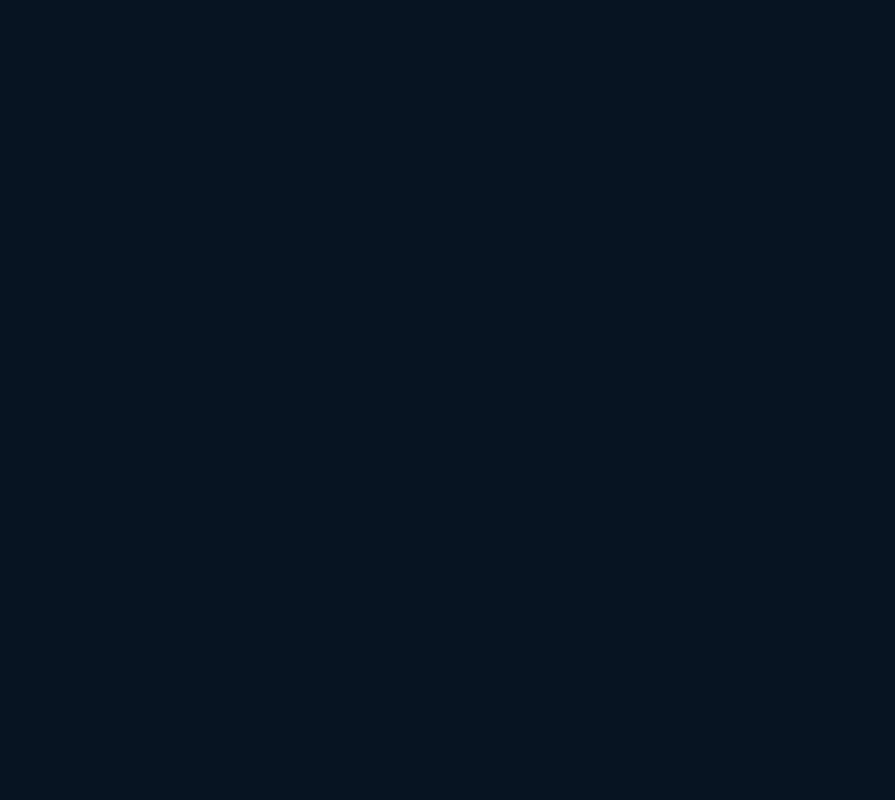
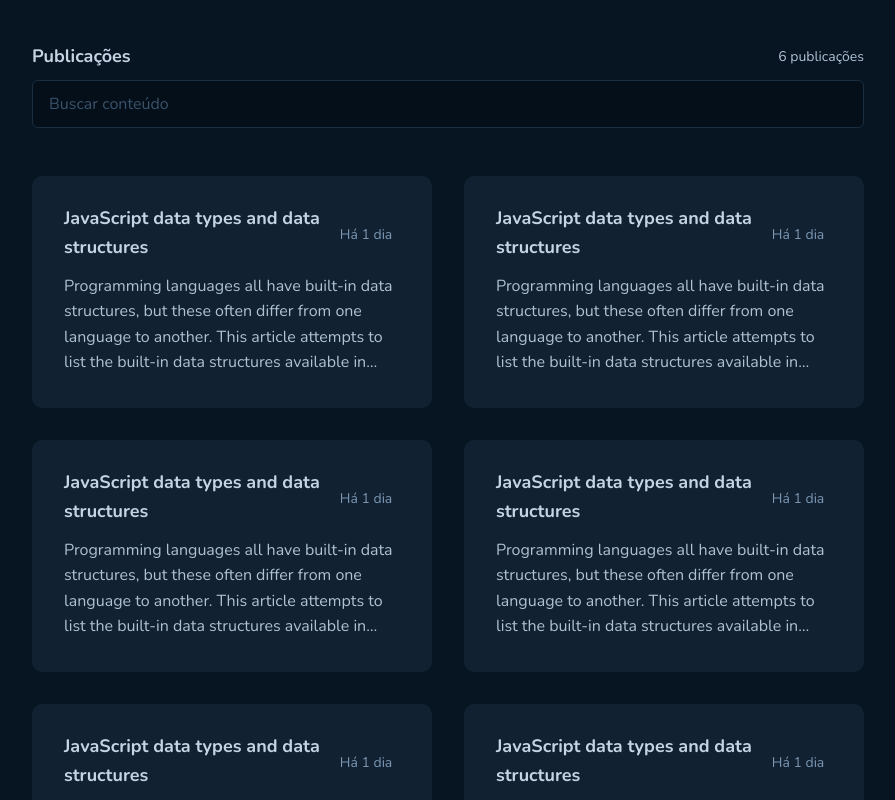
Before and after one commit to mpvinnie/github-blog, a React (Vite) app: page / in a window 1280 px wide. Shown: the part 440-1240 px from the top of the page, without its empty margins (192-1087 px from the left). Before the commit the page ends 800 px from the top, so only its background shows below. Built offline with nearby package versions, Linux system fonts and the light colour scheme.

Commit message:
create posts list

```diff
--- /dev/null
+++ b/src/pages/Home/components/Post/index.tsx
@@ -0,0 +1,20 @@
+import { PostContainer } from './styles'
+
+interface PostProps {
+  id: string
+  title: string
+  content: string
+  createdAt: string
+}
+
+export function Post({ title, content, createdAt }: PostProps) {
+  return (
+    <PostContainer>
+      <header>
+        <h2>{title}</h2>
+        <span>{createdAt}</span>
+      </header>
+      <p>{content}</p>
+    </PostContainer>
+  )
+}
--- /dev/null
+++ b/src/pages/Home/components/Post/styles.ts
@@ -0,0 +1,41 @@
+import styled from 'styled-components'
+
+export const PostContainer = styled.article`
+  padding: 2rem;
+  border-radius: 10px;
+
+  background: ${props => props.theme.post};
+
+  header {
+    display: flex;
+    align-items: flex-start;
+    justify-content: space-between;
+    gap: 1rem;
+
+    h2 {
+      color: ${props => props.theme.title};
+      font-size: 1.25rem;
+      line-height: 1.6;
+      margin-top: -4px;
+    }
+
+    span {
+      width: 5rem;
+      font-size: 0.875rem;
+      color: ${props => props.theme.span};
+    }
+
+    margin-bottom: 1.25rem;
+  }
+
+  p {
+    width: 100%;
+    line-height: 1.6;
+    overflow: hidden;
+    text-overflow: ellipsis;
+    display: -webkit-box;
+    -webkit-line-clamp: 4;
+    line-clamp: 4;
+    -webkit-box-orient: vertical;
+  }
+`
--- a/src/pages/Home/components/Profile/styles.ts
+++ b/src/pages/Home/components/Profile/styles.ts
@@ -2,8 +2,6 @@ import styled from 'styled-components'
 
 export const ProfileContainer = styled.div`
   width: 100%;
-  max-width: 56rem;
-  margin: -6rem auto;
   padding: 2rem;
 
   display: flex;
@@ -11,6 +9,7 @@ export const ProfileContainer = styled.div`
 
   background: ${props => props.theme.profile};
   border-radius: 10px;
+  box-shadow: 0px 2px 28px rgba(0, 0, 0, 0.2);
 
   img {
     width: 9.25rem;
--- a/src/pages/Home/index.tsx
+++ b/src/pages/Home/index.tsx
@@ -1,10 +1,58 @@
+import { Post } from './components/Post'
 import { Profile } from './components/Profile'
-import { HomeContainer } from './styles'
+import { HomeContainer, PostsContainer, PostsListContainer } from './styles'
 
 export function Home() {
   return (
     <HomeContainer>
       <Profile />
+      <PostsListContainer>
+        <header>
+          <h2>Publicações</h2>
+          <span>6 publicações</span>
+        </header>
+
+        <input type='text' placeholder='Buscar conteúdo' required />
+
+        <PostsContainer>
+          <Post
+            id='1'
+            title='JavaScript data types and data structures'
+            content='Programming languages all have built-in data structures, but these often differ from one language to another. This article attempts to list the built-in data structures available in JavaScript and what properties they have. These can be used to build other data structures. Wherever possible, comparisons with other languages are drawn.'
+            createdAt='Há 1 dia'
+          />
+          <Post
+            id='2'
+            title='JavaScript data types and data structures'
+            content='Programming languages all have built-in data structures, but these often differ from one language to another. This article attempts to list the built-in data structures available in JavaScript and what properties they have. These can be used to build other data structures. Wherever possible, comparisons with other languages are drawn.'
+            createdAt='Há 1 dia'
+          />
+          <Post
+            id='3'
+            title='JavaScript data types and data structures'
+            content='Programming languages all have built-in data structures, but these often differ from one language to another. This article attempts to list the built-in data structures available in JavaScript and what properties they have. These can be used to build other data structures. Wherever possible, comparisons with other languages are drawn.'
+            createdAt='Há 1 dia'
+          />
+          <Post
+            id='4'
+            title='JavaScript data types and data structures'
+            content='Programming languages all have built-in data structures, but these often differ from one language to another. This article attempts to list the built-in data structures available in JavaScript and what properties they have. These can be used to build other data structures. Wherever possible, comparisons with other languages are drawn.'
+            createdAt='Há 1 dia'
+          />
+          <Post
+            id='5'
+            title='JavaScript data types and data structures'
+            content='Programming languages all have built-in data structures, but these often differ from one language to another. This article attempts to list the built-in data structures available in JavaScript and what properties they have. These can be used to build other data structures. Wherever possible, comparisons with other languages are drawn.'
+            createdAt='Há 1 dia'
+          />
+          <Post
+            id='6'
+            title='JavaScript data types and data structures'
+            content='Programming languages all have built-in data structures, but these often differ from one language to another. This article attempts to list the built-in data structures available in JavaScript and what properties they have. These can be used to build other data structures. Wherever possible, comparisons with other languages are drawn.'
+            createdAt='Há 1 dia'
+          />
+        </PostsContainer>
+      </PostsListContainer>
     </HomeContainer>
   )
 }
--- a/src/pages/Home/styles.ts
+++ b/src/pages/Home/styles.ts
@@ -2,4 +2,50 @@ import styled from 'styled-components'
 
 export const HomeContainer = styled.div`
   padding: 0 2rem;
+  max-width: 56rem;
+  margin: -6rem auto;
 `
+
+export const PostsListContainer = styled.div`
+  margin-top: 4.5rem;
+  width: 100%;
+
+  header {
+    display: flex;
+    align-items: center;
+    justify-content: space-between;
+    margin-bottom: 0.75rem;
+
+    h2 {
+      font-size: 1.125rem;
+      color: ${props => props.theme.subtitle};
+    }
+
+    span {
+      font-size: 0.875rem;
+    }
+  }
+
+  input {
+    width: 100%;
+    padding: 0.75rem 1rem;
+    border-radius: 6px;
+    background: ${props => props.theme.input};
+    border: 1px solid ${props => props.theme.border};
+
+    font-size: 1rem;
+    color: ${props => props.theme.text};
+
+    &::placeholder {
+      color: ${props => props.theme.label};
+    }
+  }
+`
+
+export const PostsContainer = styled.div`
+  display: grid;
+  grid-template-columns: 1fr 1fr;
+  gap: 2rem;
+
+  padding: 3rem 0;
+`
```
